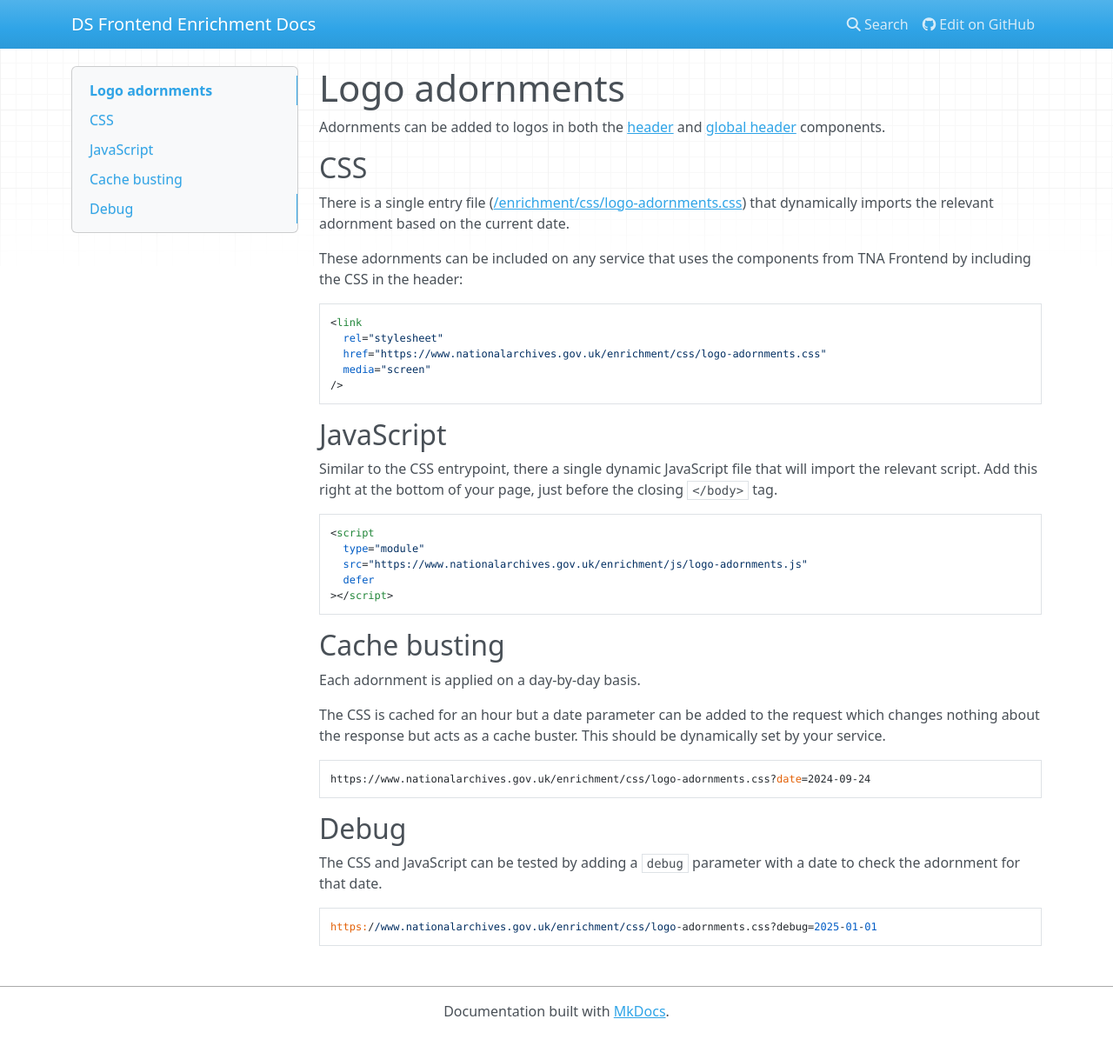
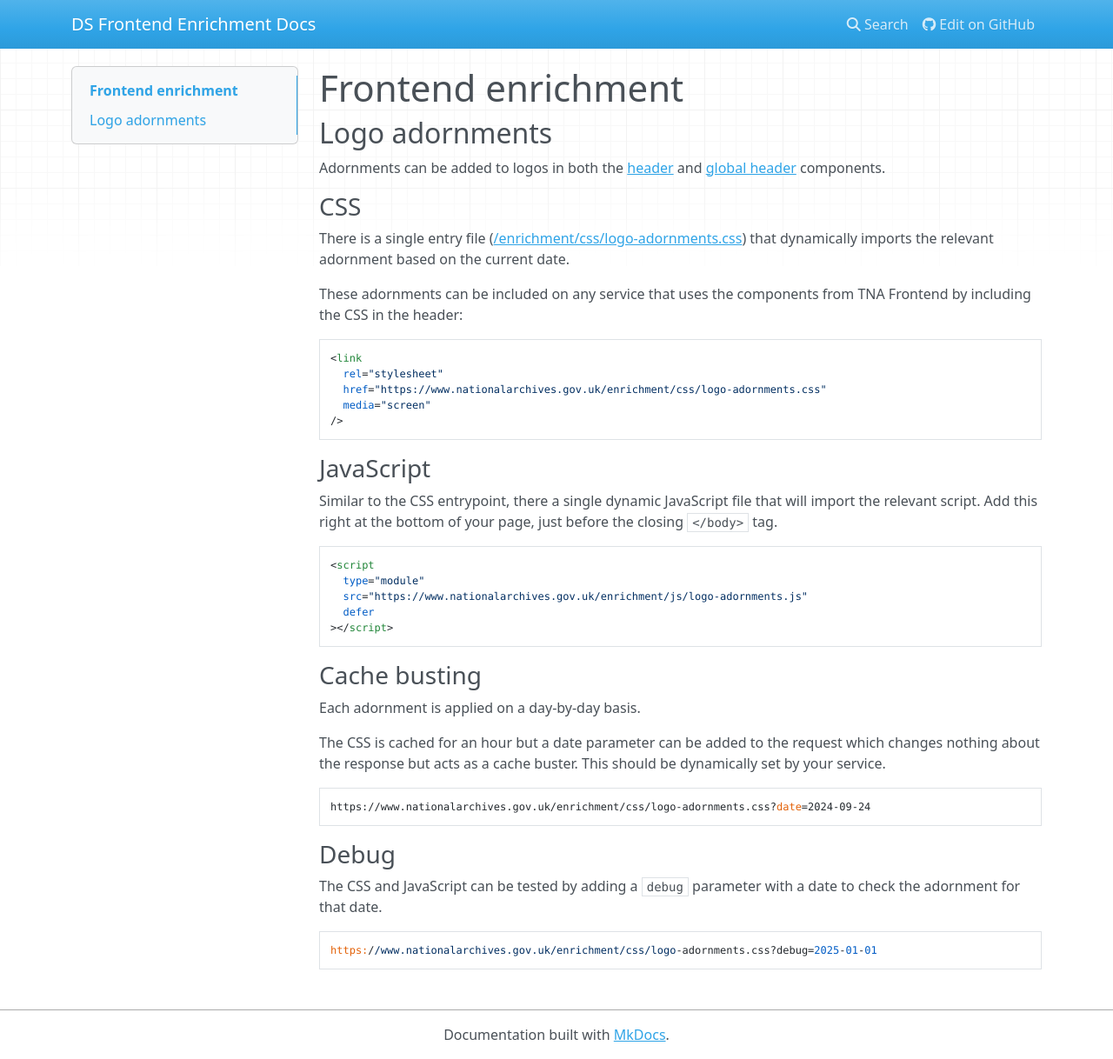
Before and after one commit to nationalarchives/ds-frontend-enrichment, an MkDocs documentation site: the page built from docs/index.md, in a window 1280 px wide and 1218 px high. Shown: the whole window at 87% size. Built offline with MkDocs 1.6.1, drawn with Linux system fonts in a browser that asks for light colours; nearby versions of some CDN libraries.

Commit message:
Move documentation root

````diff
--- a/docs/logo-adornments.md
+++ b/docs/index.md
@@ -1,8 +1,10 @@
-# Logo adornments
+# Frontend enrichment
+
+## Logo adornments
 
 Adornments can be added to logos in both the [header](https://nationalarchives.github.io/design-system/components/header/) and [global header](https://nationalarchives.github.io/design-system/components/global-header/) components.
 
-## CSS
+### CSS
 
 There is a single entry file ([/enrichment/css/logo-adornments.css](http://localhost:65529/enrichment/css/logo-adornments.css)) that dynamically imports the relevant adornment based on the current date.
 
@@ -16,7 +18,7 @@ These adornments can be included on any service that uses the components from TN
 />
 ```
 
-## JavaScript
+### JavaScript
 
 Similar to the CSS entrypoint, there a single dynamic JavaScript file that will import the relevant script. Add this right at the bottom of your page, just before the closing `</body>` tag.
 
@@ -28,7 +30,7 @@ Similar to the CSS entrypoint, there a single dynamic JavaScript file that will
 ></script>
 ```
 
-## Cache busting
+### Cache busting
 
 Each adornment is applied on a day-by-day basis.
 
@@ -38,7 +40,7 @@ The CSS is cached for an hour but a date parameter can be added to the request w
 https://www.nationalarchives.gov.uk/enrichment/css/logo-adornments.css?date=2024-09-24
 ```
 
-## Debug
+### Debug
 
 The CSS and JavaScript can be tested by adding a `debug` parameter with a date to check the adornment for that date.
 
````
